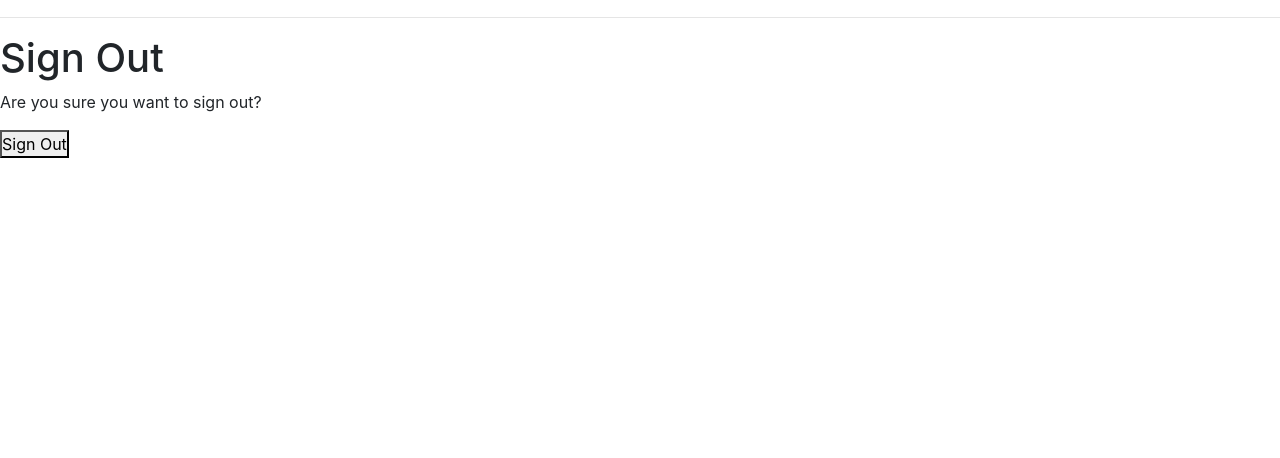
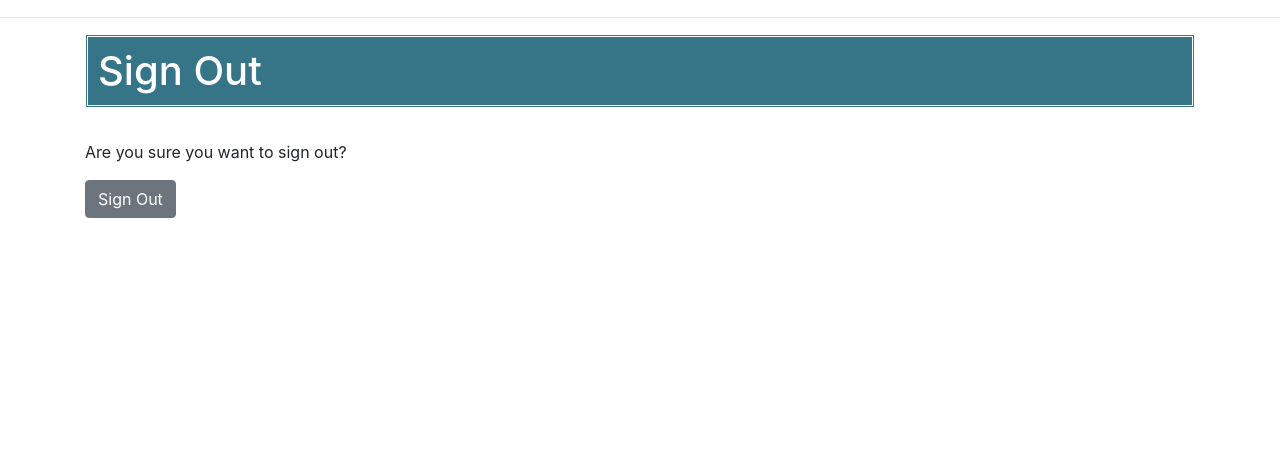
Before and after one commit to ccarabine/coronavirusforum, a Django app: page /accounts/logout/ in a window 1280 px wide. Shown: the part 120-578 px from the top of the page. Run offline with Django 4.2, Linux system fonts and the light colour scheme; the visitor is signed in with stand-in values (Sample User, id 1); data that the repository does not hold is empty; some libraries are stand-ins or nearby versions.

Commit message:
Add logout functionality and styling

```diff
--- a/templates/allauth/account/login.html
+++ b/templates/allauth/account/login.html
@@ -43,7 +43,7 @@
     {% if redirect_field_value %}
     <input type="hidden" name="{{ redirect_field_name }}" value="{{ redirect_field_value }}" />
     {% endif %}
-    <a class="button secondaryAction" href="{% url 'account_reset_password' %}">{% trans "Forgot Password?" %}</a>
+    <a class="button secondary Action" href="{% url 'account_reset_password' %}">{% trans "Forgot Password?" %}</a>
     <button class="btn btn-secondary" type="submit">{% trans "Sign In" %}</button>
   </form>
 </div>
--- a/templates/allauth/account/logout.html
+++ b/templates/allauth/account/logout.html
@@ -1,21 +1,23 @@
 {% extends "base.html" %}
+{% load crispy_forms_tags %}
 
 {% load i18n %}
 
 {% block head_title %}{% trans "Sign Out" %}{% endblock %}
-
 {% block content %}
-<h1>{% trans "Sign Out" %}</h1>
+<div class="container">
+  <h1 class="header-style bg-color-primary txt-color">{% trans "Sign Out" %}</h1>
+<br>
 
   <p>{% trans 'Are you sure you want to sign out?' %}</p>
 
   <form method="post" action="{% url 'account_logout' %}">
     {% csrf_token %}
     {% if redirect_field_value %}
-  <input type="hidden" name="{{ redirect_field_name }}" value="{{ redirect_field_value }}"/>
+    <input type="hidden" name="{{ redirect_field_name }}" value="{{ redirect_field_value }}" />
     {% endif %}
-  <button type="submit">{% trans 'Sign Out' %}</button>
+    <button class="btn btn-secondary" type="submit">{% trans 'Sign Out' %}</button>
   </form>
 
-
+</div>
 {% endblock %}
```
Lines whose indentation alone changed are shown as unchanged.
